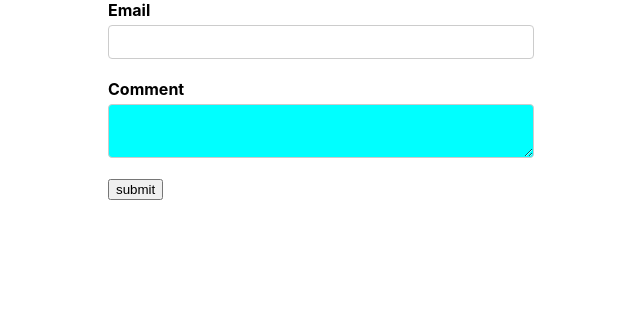
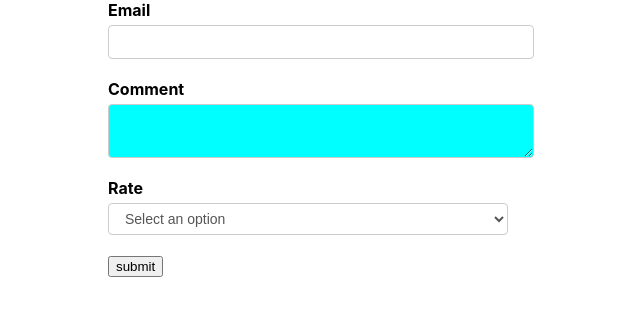
Before and after one commit to MohammadPj/formik-samples, a React (Create React App) app: page / in a window 1280 px wide. Shown: the top 316 px of the page, without its empty margins (319-959 px from the left). Built offline with nearby package versions, Linux system fonts and the light colour scheme.

Commit message:
35- Select

```diff
--- a/src/App.css
+++ b/src/App.css
@@ -25,6 +25,19 @@ textarea{
     border-radius: 4px;
 }
 
+select {
+    display: block;
+    width: 400px;
+    padding: 6px 12px;
+    font-size: 14px;
+    line-height: 1.42;
+    color: #555;
+    background-color: white;
+    background-image: none;
+    border: 1px solid #ccc;
+    border-radius: 4px;
+}
+
 .form-control {
     margin-bottom: 20px;
 }
--- a/src/components/FormikContainer.js
+++ b/src/components/FormikContainer.js
@@ -7,11 +7,20 @@ const FormikContainer = () => {
   const initialValues = {
     email: "",
     comment: "",
+    rate: ""
   };
+
+  const options = [
+    {value: '', key: "Select an option"},
+    {value: 1, key: "Rate 1"},
+    {value: 2, key: "Rate 2"},
+    {value: 3, key: "Rate 3"},
+  ]
 
   const validationSchema = Yup.object({
     email: Yup.string().required("Required !"),
     comment: Yup.string().required("Required !"),
+    rate: Yup.string().required("Required !"),
   });
 
   const onSubmit = (values) => {
@@ -38,6 +47,7 @@ const FormikContainer = () => {
             label={"Comment"}
             style={{background: "aqua"}}
           />
+          <FormikControl control={"select"} name={"rate"} options={options} label={"Rate"} />
           <button type={"submit"}>submit</button>
         </Form>
       )}
--- a/src/components/FormikControl.js
+++ b/src/components/FormikControl.js
@@ -1,12 +1,13 @@
 import React from 'react';
 import Input from "./formik-controls/Input";
 import TextArea from "./formik-controls/TextArea";
+import Select from "./formik-controls/Select";
 
 const FormikControl = ({control, ...rest}) => {
   switch (control) {
     case 'input': return <Input {...rest} />
     case 'textarea': return <TextArea {...rest} />
-    case 'select':
+    case 'select': return <Select {...rest} />
     case 'radio':
     case 'checkbox':
     case 'date':
--- /dev/null
+++ b/src/components/formik-controls/Select.js
@@ -0,0 +1,19 @@
+import React from 'react';
+import {Field, ErrorMessage} from 'formik'
+import TextError from "../TextError";
+
+const Select = ({label, name, options, ...rest}) => {
+  return (
+    <div className={"form-control"}>
+      <label htmlFor={name}>{label}</label>
+      <Field name={name} id={name} {...rest} as={"select"} >
+        {options.map(option => (
+          <option key={option.value} value={option.value}>{option.key}</option>
+        ))}
+      </Field>
+      <ErrorMessage name={name} component={TextError} />
+    </div>
+  );
+};
+
+export default Select;
```
